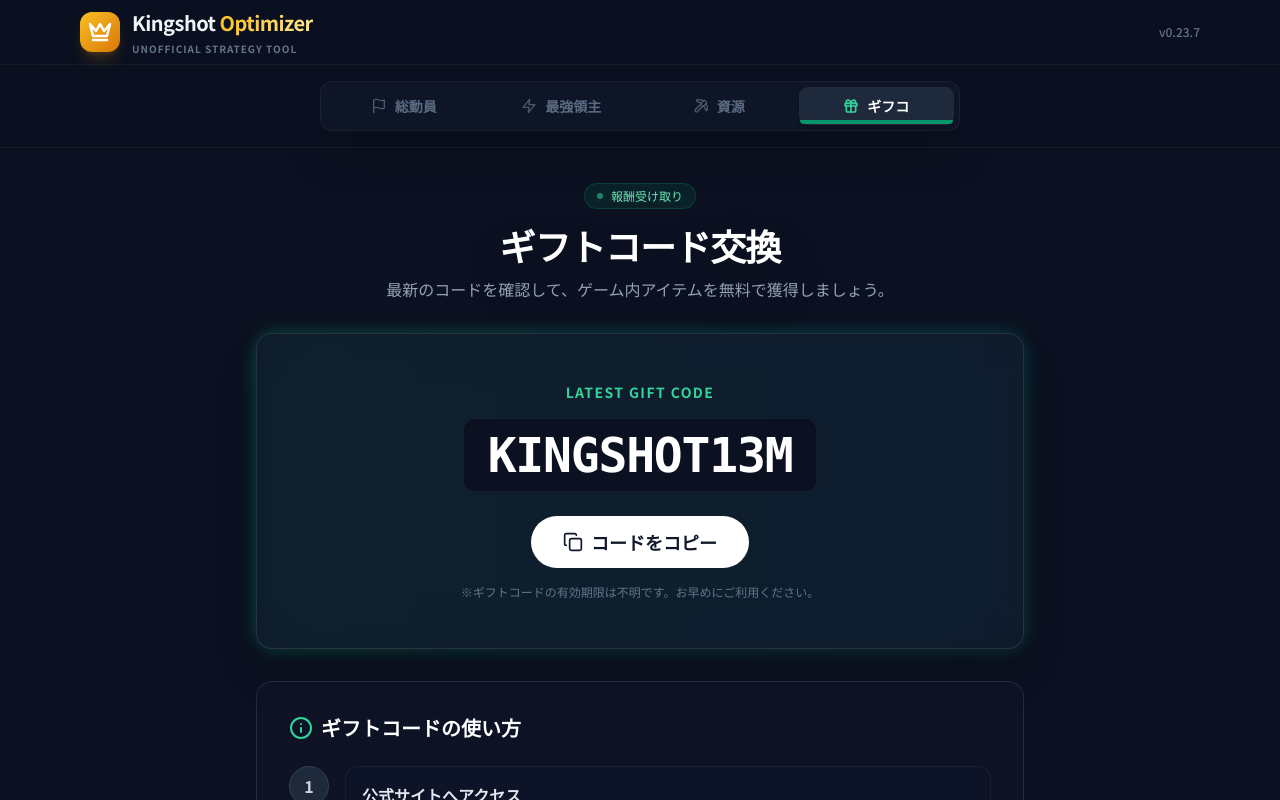
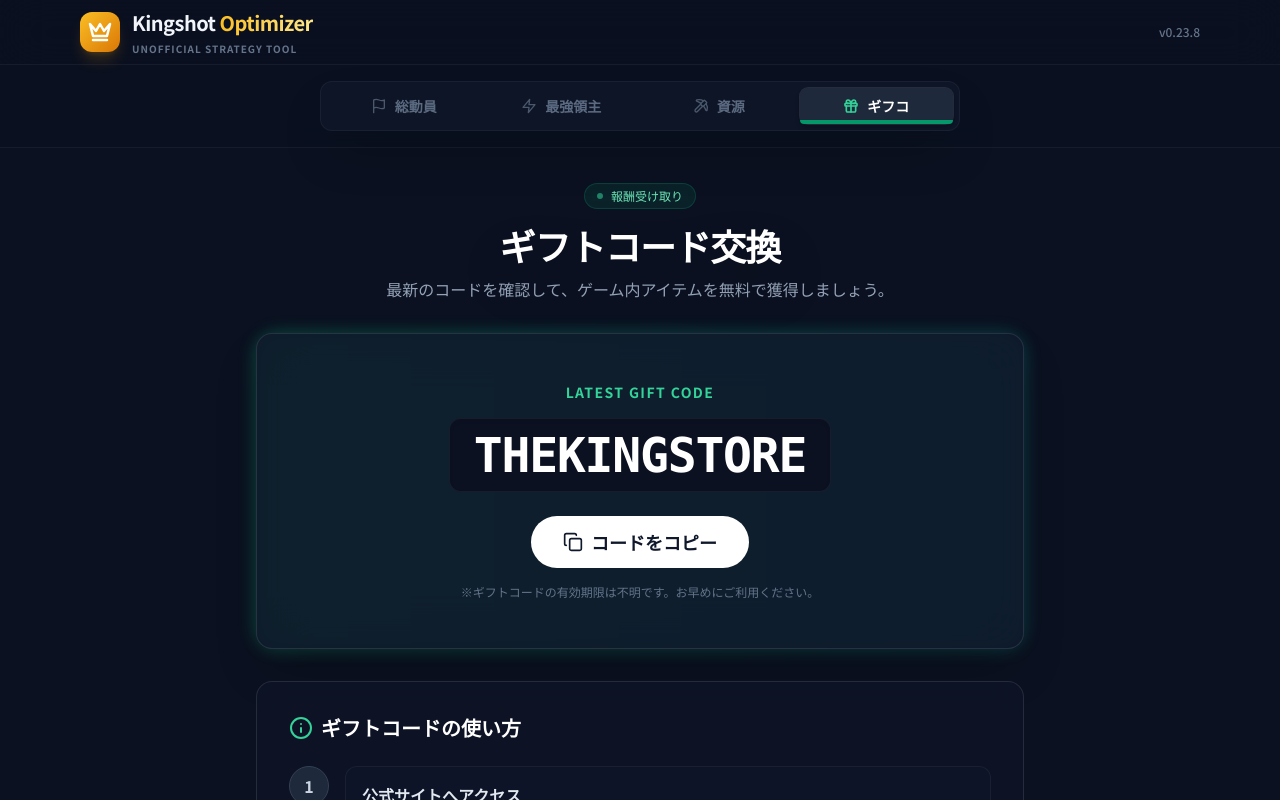
Before and after one commit to mkmail1103/-, a React (Vite) app: page / in a window 1280 px wide. Both pictures are taken after a click on the button "ギフコ". Shown: the top 800 px of the page. Built offline with nearby package versions, Linux system fonts and the light colour scheme.

Commit message:
Add files via upload

```diff
--- a/App.tsx
+++ b/App.tsx
@@ -25,6 +25,7 @@ const App: React.FC = () => {
   };
 
   const PAST_CODES = [
+    "KINGSHOT13M",
     "STORELAUNCH"
   ];
 
@@ -51,7 +52,7 @@ const App: React.FC = () => {
             </div>
           </div>
 
-          <div className="text-xs text-slate-500 font-medium">v0.23.7</div>
+          <div className="text-xs text-slate-500 font-medium">v0.23.8</div>
         </div>
       </header>
 
@@ -173,11 +174,11 @@ const App: React.FC = () => {
                   <h3 className="text-emerald-400 font-bold tracking-widest uppercase mb-4 text-sm">Latest Gift Code</h3>
                   <div className="flex flex-col md:flex-row items-center justify-center gap-4 mb-6">
                     <code className="text-4xl md:text-5xl font-black text-white font-mono tracking-tight bg-[#0B1120] px-6 py-3 rounded-xl border border-white/5 shadow-inner">
-                      KINGSHOT13M
+                      THEKINGSTORE
                     </code>
                   </div>
                   <button
-                    onClick={() => handleCopyCode("KINGSHOT13M")}
+                    onClick={() => handleCopyCode("THEKINGSTORE")}
                     className={`inline-flex items-center gap-2 px-8 py-3 rounded-full font-bold text-lg transition-all active:scale-95 ${
                       isCopied
                         ? 'bg-emerald-500 text-white shadow-[0_0_20px_rgba(16,185,129,0.4)]'
@@ -318,7 +319,7 @@ const App: React.FC = () => {
       {/* Footer */}
       <footer className="border-t border-white/5 bg-[#0B1120]/50 backdrop-blur-sm py-8 mt-12">
         <div className="max-w-6xl mx-auto px-4 text-center">
-          <p className="text-slate-600 text-sm">© 2026 Kingshot Optimizer. Unofficial Tool. v0.23.7</p>
+          <p className="text-slate-600 text-sm">© 2026 Kingshot Optimizer. Unofficial Tool. v0.23.8</p>
         </div>
       </footer>
     </div>
--- a/package.json
+++ b/package.json
@@ -1,7 +1,7 @@
 {
   "name": "kingshot-optimizer",
   "private": true,
-  "version": "0.23.7",
+  "version": "0.23.8",
   "type": "module",
   "scripts": {
     "dev": "vite",
```
